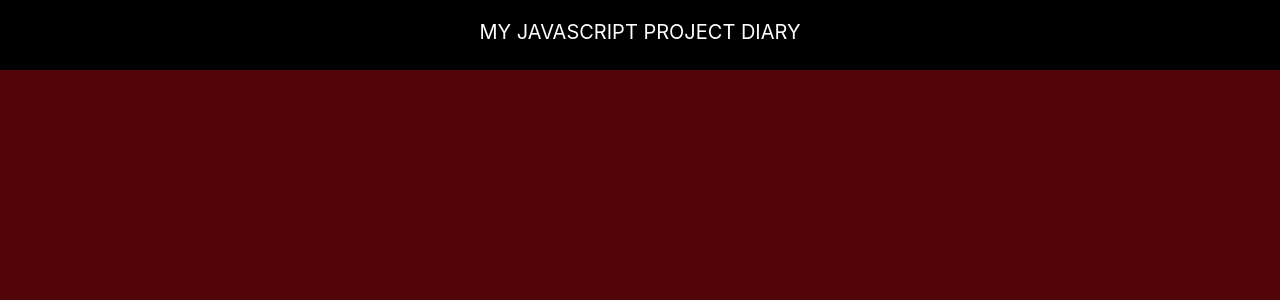
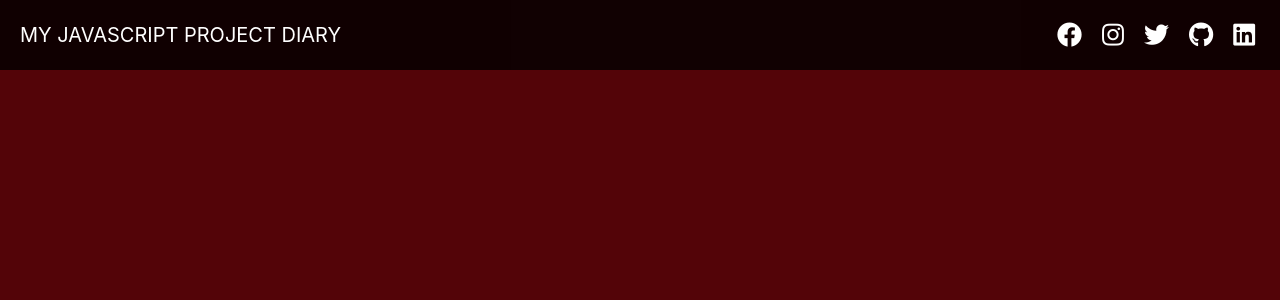
Before and after one commit to Niraj-123456/reactjs-project-diary, a React (Create React App) app: page / in a window 1280 px wide. Shown: the top 300 px of the page. Built offline with nearby package versions, Linux system fonts and the light colour scheme.

Commit message:
Add: Navbar

```diff
--- a/public/index.html
+++ b/public/index.html
@@ -24,7 +24,14 @@
       work correctly both with client-side routing and a non-root public URL.
       Learn how to configure a non-root public URL by running `npm run build`.
     -->
-    <title>React App</title>
+    <!--Google Icons -->
+    <link rel="stylesheet" href="https://fonts.googleapis.com/icon?family=Material+Icons">
+    <!--Font Awesome-->
+    <link rel="stylesheet" href="https://cdnjs.cloudflare.com/ajax/libs/font-awesome/5.15.3/css/all.min.css"
+    integrity="sha512-iBBXm8fW90+nuLcSKlbmrPcLa0OT92xO1BIsZ+ywDWZCvqsWgccV3gFoRBv0z+8dLJgyAHIhR35VZc2oM/gI1w=="
+    crossorigin="anonymous" referrerpolicy="no-referrer" />
+
+    <title>Project Diary</title>
   </head>
   <body>
     <noscript>You need to enable JavaScript to run this app.</noscript>
--- a/src/App.js
+++ b/src/App.js
@@ -1,4 +1,4 @@
-import './App.css';
+// import './App.css';
 import Home from './components/Home'
 import styled from 'styled-components'
 
--- a/src/components/Header.js
+++ b/src/components/Header.js
@@ -6,6 +6,13 @@
         <Container>
             <NavBar>
                 <p>My JavaScript Project Diary</p>
+                <Icon>
+                    <a href="#"><i className="fab fa-facebook"></i></a>
+                    <a href="#"><i className="fab fa-instagram "></i></a>
+                    <a href="#"><i className="fab fa-twitter"></i></a>
+                    <a href="#"><i className="fab fa-github"></i></a>
+                    <a href="#"><i className="fab fa-linkedin"></i></a>
+                </Icon>
             </NavBar>
         </Container>
     )
@@ -20,13 +27,38 @@
 
 const NavBar = styled.nav`
     height: 70px;
-    background-color: #000;
-
+    background: rgba(0, 0, 0, 0.8);
+    position: fixed;
+    width: 100%;
+    display: flex;
+    align-items: center;
     p {
         color: #fff;
         font-size: 20px;
         text-transform: uppercase;
-        margin: 0;
-        padding: 20px 0;
+        padding: 0 20px;
     }
 `
+
+const Icon = styled.div `
+    display: flex;
+    flex: 1;
+    justify-content: flex-end;
+    margin: 0 15px;
+
+    a {
+        text-decoration: none;
+        padding: 5px 10px;
+        transition: all 0.2s ease-in;
+
+        i {
+            font-size: 25px;
+            color: #fff;
+        }
+
+        &:hover {
+            transform: scale(1.1, 1.1);
+        }
+    }
+
+`
```
